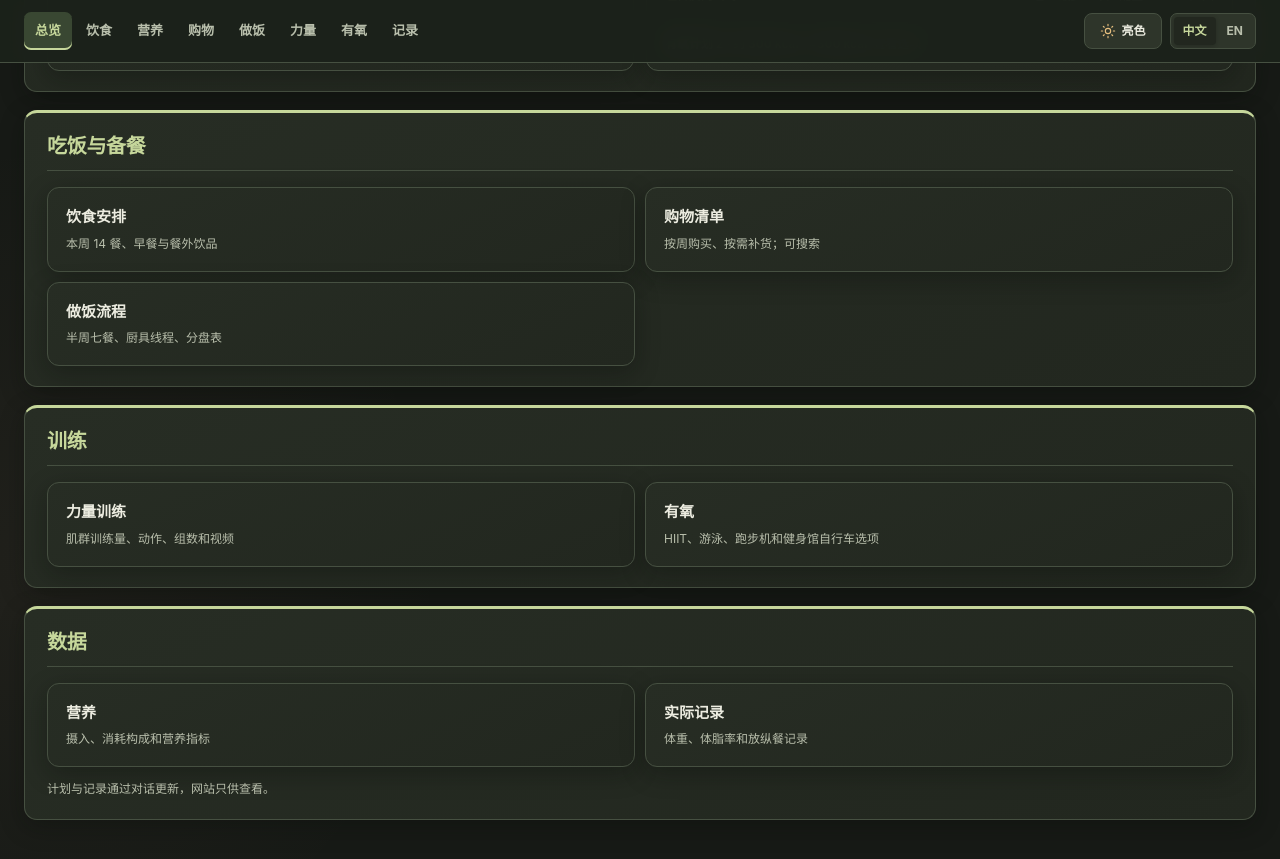
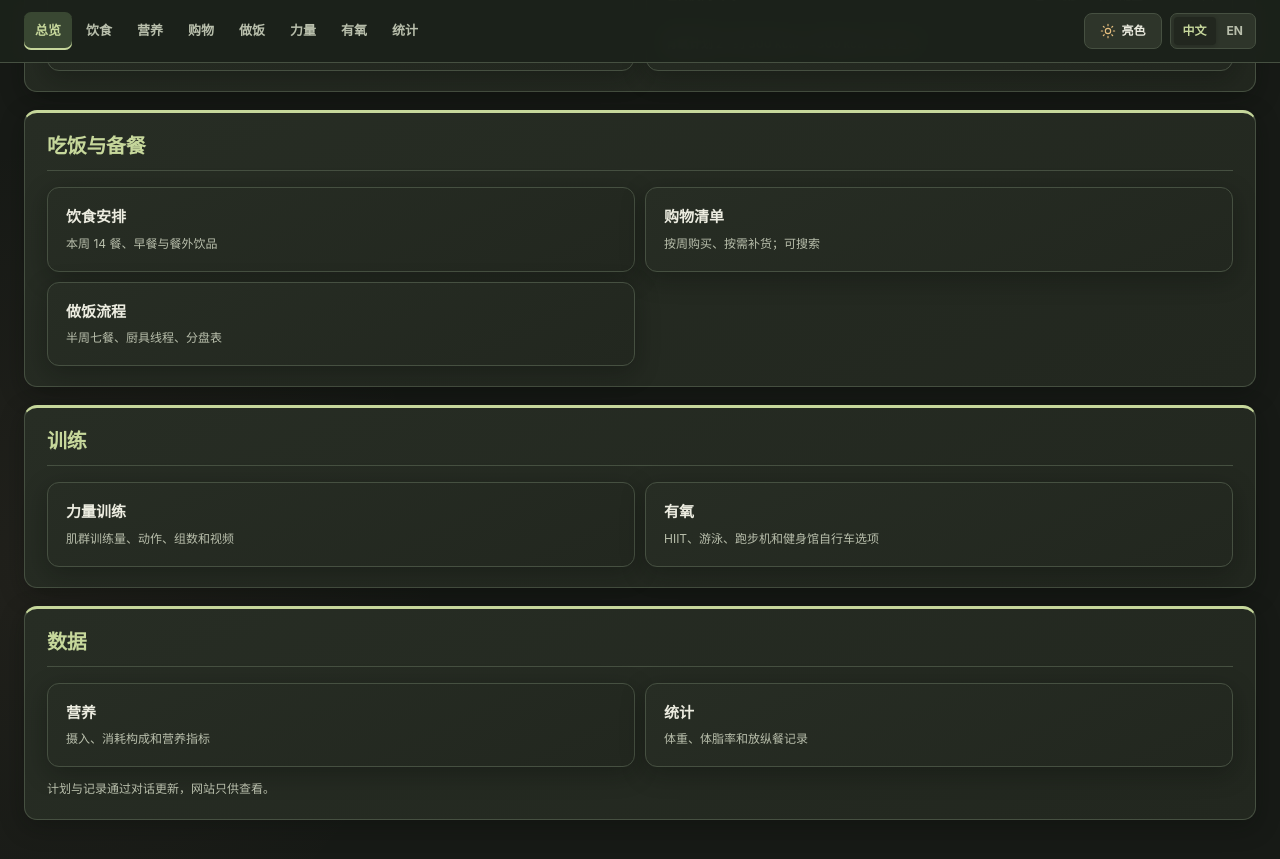
Before and after one commit to yunhaixiang/fitness, a Jekyll site: the page built from index.html, in a window 1280 px wide and 900 px high, scrolled down 768 px. Shown: the top 859 px of the window. Built offline with Jekyll 4.4.1, drawn with Linux system fonts in a browser that asks for light colours.

Commit message:
Rename Log section to Statistics

```diff
--- a/_layouts/default.html
+++ b/_layouts/default.html
@@ -21,7 +21,7 @@
         <a href="{{ '/cooking/' | relative_url }}"{% if page.url == '/cooking/' %} aria-current="page"{% endif %}>做饭</a>
         <a href="{{ '/strength/' | relative_url }}"{% if page.url == '/strength/' %} aria-current="page"{% endif %}>力量</a>
         <a href="{{ '/cardio/' | relative_url }}"{% if page.url == '/cardio/' %} aria-current="page"{% endif %}>有氧</a>
-        <a href="{{ '/tracker/' | relative_url }}"{% if page.url == '/tracker/' %} aria-current="page"{% endif %}>记录</a>
+        <a href="{{ '/tracker/' | relative_url }}"{% if page.url == '/tracker/' %} aria-current="page"{% endif %}>统计</a>
       </nav>
       <div class="header-controls">
         <button class="theme-toggle" type="button" aria-label="切换为亮色模式" aria-pressed="false">
--- a/assets/i18n.js
+++ b/assets/i18n.js
@@ -21,7 +21,7 @@
     '4、7各1块': '4 and 7: 1 Portion Each',
     '3、6各1片': '3 and 6: 1 Fillet Each',
     '总览': 'Overview', '饮食': 'Diet', '购物': 'Shopping', '做饭': 'Cooking', '力量': 'Strength',
-    '有氧': 'Cardio', '统计': 'Stats', '营养统计': 'Nutrition', '营养': 'Nutrition', '训练量': 'Training Volume', '记录': 'Log',
+    '有氧': 'Cardio', '统计': 'Statistics', '营养统计': 'Nutrition', '营养': 'Nutrition', '训练量': 'Training Volume', '记录': 'Log',
     '跳到内容': 'Skip to content', '我的健身计划': 'My fitness plan', '主导航': 'Main navigation',
     '快速打开计划、备餐和记录。': 'Quick access to my plan, meal prep and records.',
     '按需要打开，不必从长文里寻找。': 'Open what I need without searching through one long document.',
--- a/index.html
+++ b/index.html
@@ -73,7 +73,7 @@ hide_hero: true
   <h2 id="data-heading">数据</h2>
   <div class="link-grid data-link-grid">
     <a href="{{ '/stats/' | relative_url }}"><strong>营养</strong><span>摄入、消耗构成和营养指标</span></a>
-    <a href="{{ '/tracker/' | relative_url }}"><strong>实际记录</strong><span>体重、体脂率和放纵餐记录</span></a>
+    <a href="{{ '/tracker/' | relative_url }}"><strong>统计</strong><span>体重、体脂率和放纵餐记录</span></a>
   </div>
   <p class="dashboard-note">计划与记录通过对话更新，网站只供查看。</p>
 </section>
--- a/tracker.html
+++ b/tracker.html
@@ -1,6 +1,6 @@
 ---
 layout: default
-title: 记录
+title: 统计
 description: 查看体重、体脂率和放纵餐记录。
 permalink: /tracker/
 wide: true
```
